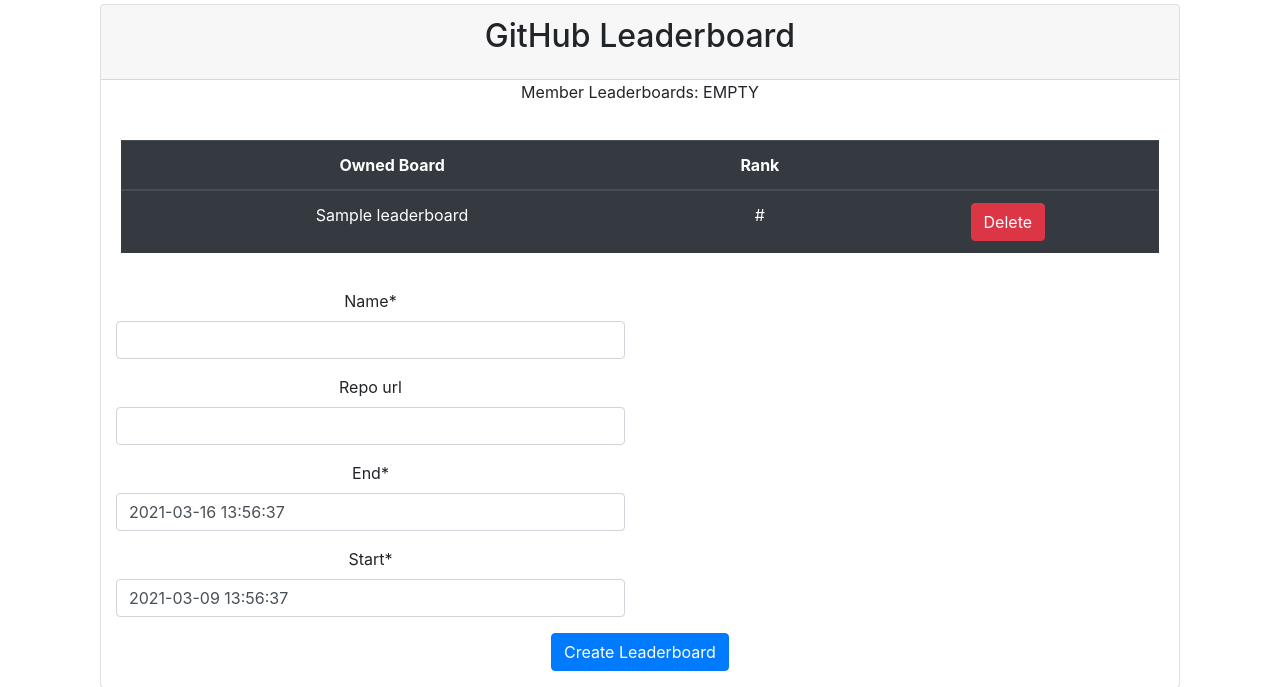
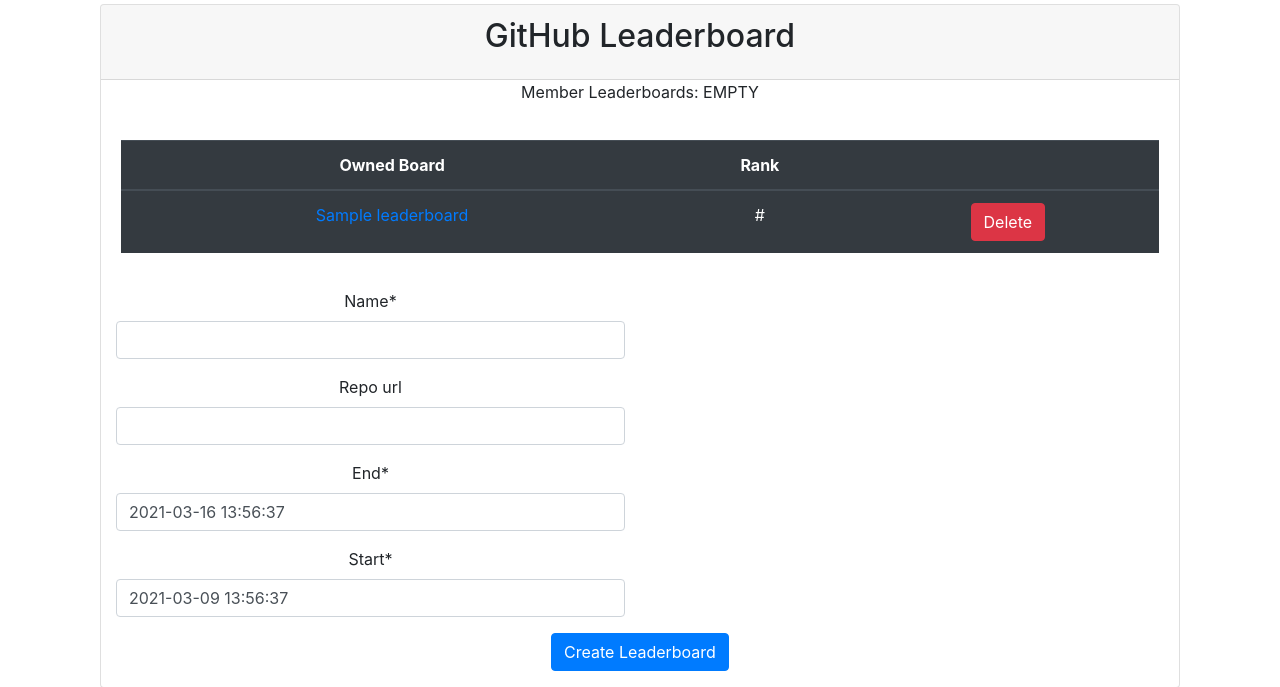
Before and after one commit to jacksonet00/github-leaderboard, a Django app: page /app/dashboard in a window 1280 px wide. Shown: the part 56-743 px from the top of the page. Run offline with Django 3.2, Linux system fonts and the light colour scheme; a user stored in the database is signed in; tables that the repository leaves empty hold one stand-in row (values such as "Sample post"); some libraries are stand-ins or nearby versions.

Commit message:
Added links from dashboard to leaderboard page

```diff
--- a/github_leaderboard/templates/pages/dashboard.html
+++ b/github_leaderboard/templates/pages/dashboard.html
@@ -29,7 +29,7 @@
                         <tbody>
                         {% for ldb in owned_leaderboards %}
                             <tr>
-                                <td> {{ ldb.name }} </td>
+                                <td> <a href="{% url 'leaderboard' id=ldb.id %}" class="link-primary">{{ ldb.name }}</a> </td>
                                 <td> {# To do #} #</td>
                                 <td><a class="btn btn-danger" href="/app/delete/{{ ldb.id }}"> Delete </a></td>
                             </tr>
```
